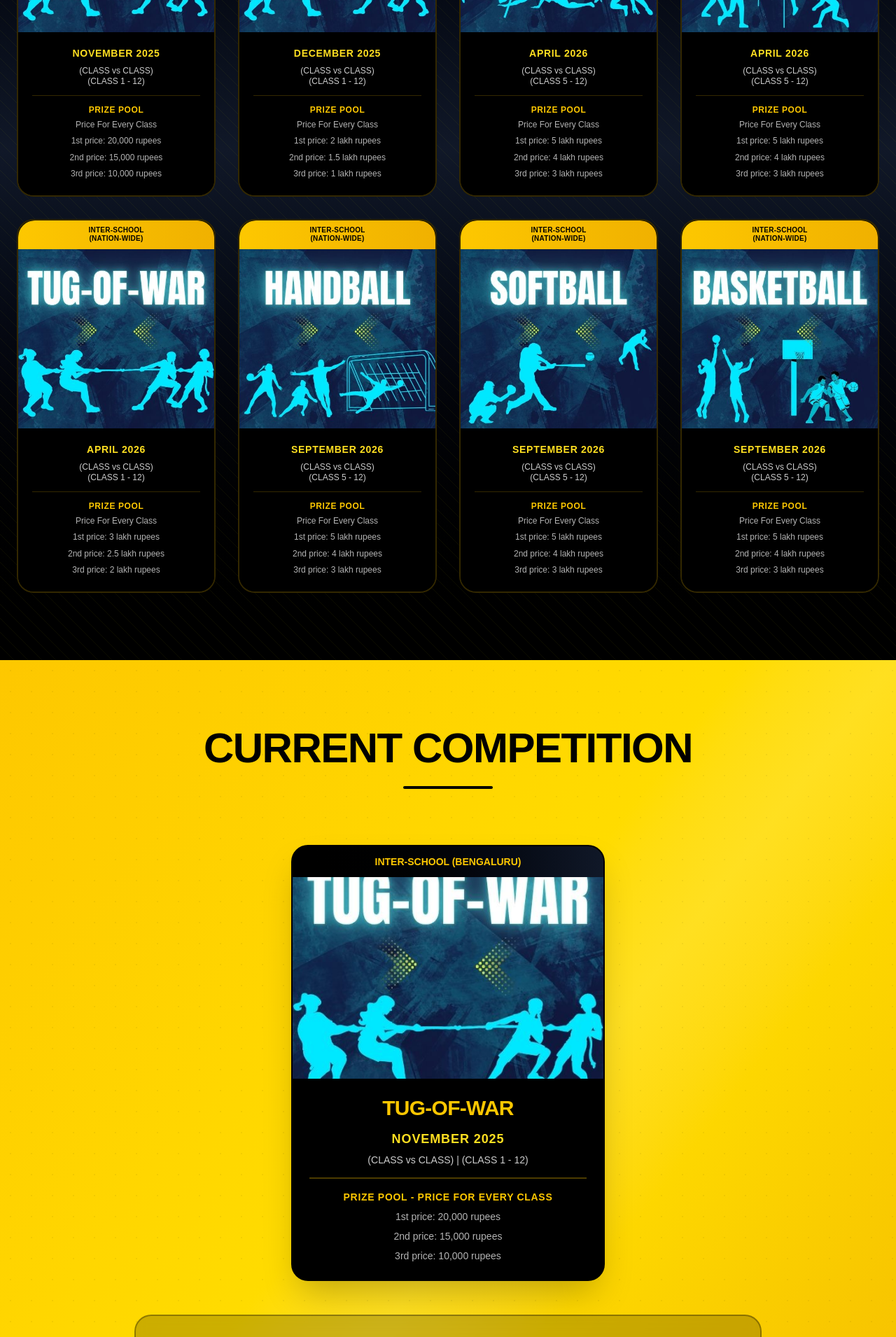
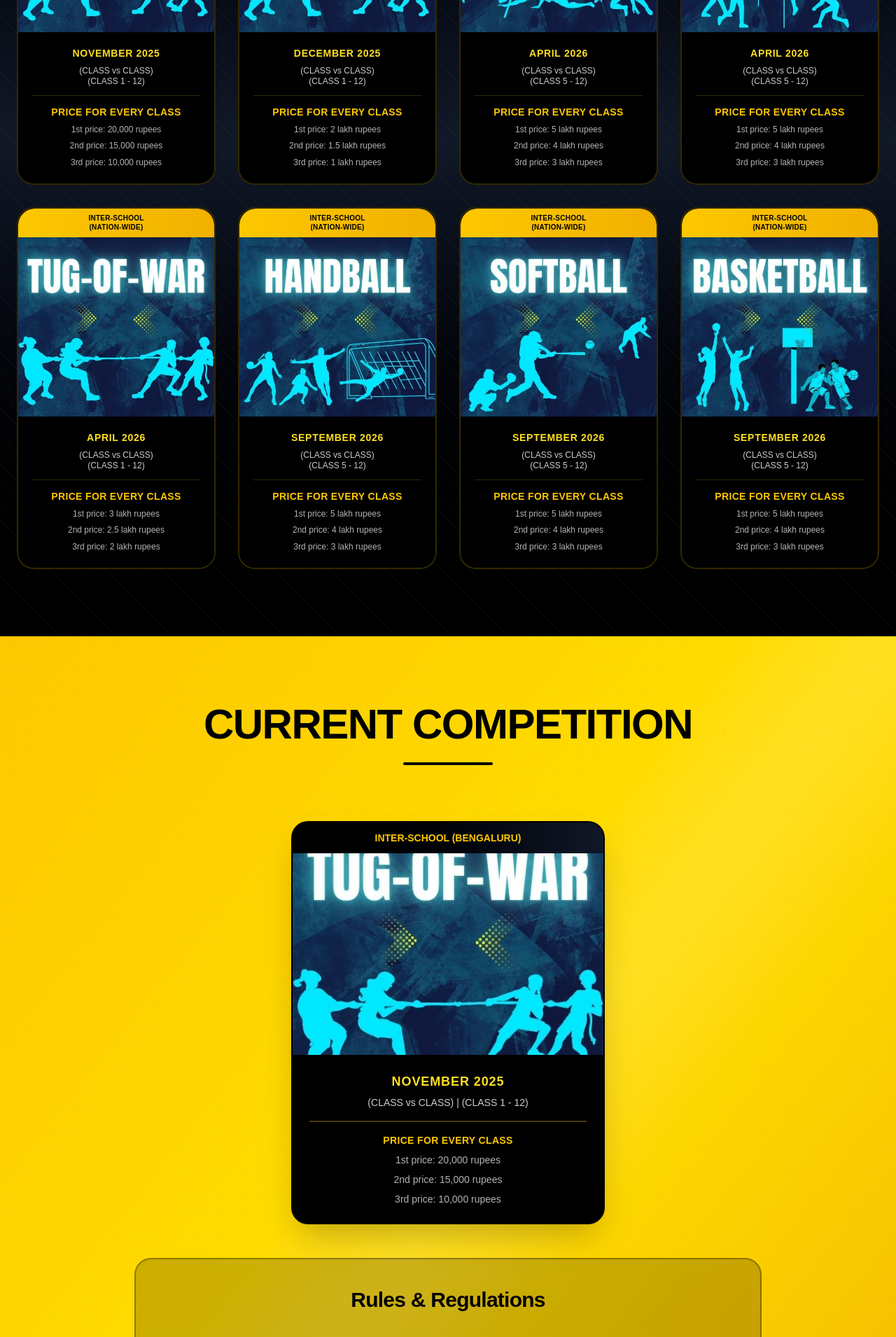
Before and after one commit to rudhamoy/xtrnia, a Next.js app: page / in a window 1280 px wide. Shown: the part 2551-4461 px from the top of the page at 70% size. Built offline with nearby package versions, Linux system fonts and the light colour scheme.

Commit message:
added fav icon and remove the price pool title

```diff
--- a/app/layout.tsx
+++ b/app/layout.tsx
@@ -13,7 +13,7 @@ const geistMono = Geist_Mono({
 });
 
 export const metadata: Metadata = {
-  title: "Xtrnia - Premier Interschool Sports Competitions Platform",
+  title: "Xtrnia",
   description: "Join India's leading platform for interschool tournaments and competitions. Register your school for exciting sports events including Tug-of-War, Kabaddi, Basketball, and more. Compete, excel, and win prizes!",
   keywords: "interschool competitions, school sports tournaments, student competitions India, Tug-of-War competition, Kabaddi tournament, school sports events, extracurricular activities, sports competition platform",
   authors: [{ name: "Xtrnia" }],
--- a/app/page.tsx
+++ b/app/page.tsx
@@ -228,9 +228,8 @@ export default function Home() {
                   </p>
 
                   <div className="space-y-1 pt-3 border-t border-yellow-400/20">
-                    <p className="text-yellow-400 font-bold text-xs tracking-wider uppercase mb-1 text-center">Prize Pool</p>
                     {event.prizes.map((prize, idx) => (
-                      <p key={idx} className="text-white/70 text-xs leading-relaxed text-center">
+                      <p key={idx} className={`leading-relaxed text-center ${idx === 0 ? 'text-yellow-400 font-black tracking-wide text-sm uppercase' : 'text-white/70 text-xs'}`}>
                         {prize}
                       </p>
                     ))}
@@ -303,9 +302,8 @@ export default function Home() {
                   </p>
 
                   <div className="space-y-1 pt-3 border-t border-yellow-400/20">
-                    <p className="text-yellow-400 font-bold text-xs tracking-wider uppercase mb-1 text-center">Prize Pool</p>
                     {event.prizes.map((prize, idx) => (
-                      <p key={idx} className="text-white/70 text-xs leading-relaxed text-center">
+                      <p key={idx} className={`leading-relaxed text-center ${idx === 0 ? 'text-yellow-400 font-black tracking-wide text-sm uppercase' : 'text-white/70 text-xs'}`}>
                         {prize}
                       </p>
                     ))}
@@ -345,7 +343,6 @@ export default function Home() {
 
               {/* Details */}
               <div className="p-6 bg-black">
-                <h3 className="text-yellow-400 font-black text-3xl mb-3 text-center tracking-tight">TUG-OF-WAR</h3>
                 <p className="text-yellow-300 font-bold text-lg tracking-wider uppercase mb-2 text-center">NOVEMBER 2025</p>
 
                 <p className="text-white/80 text-sm mb-4 leading-tight text-center">
@@ -353,7 +350,7 @@ export default function Home() {
                 </p>
 
                 <div className="space-y-2 pt-4 border-t-2 border-yellow-400/30">
-                  <p className="text-yellow-400 font-bold text-sm tracking-wider uppercase mb-2 text-center">Prize Pool - Price For Every Class</p>
+                  <p className="text-yellow-400 font-black text-sm tracking-wide uppercase mb-2 text-center">Price For Every Class</p>
                   <p className="text-white/70 text-sm text-center">1st price: 20,000 rupees</p>
                   <p className="text-white/70 text-sm text-center">2nd price: 15,000 rupees</p>
                   <p className="text-white/70 text-sm text-center">3rd price: 10,000 rupees</p>
```
Also changed, not shown: app/icon.jpg (added).
